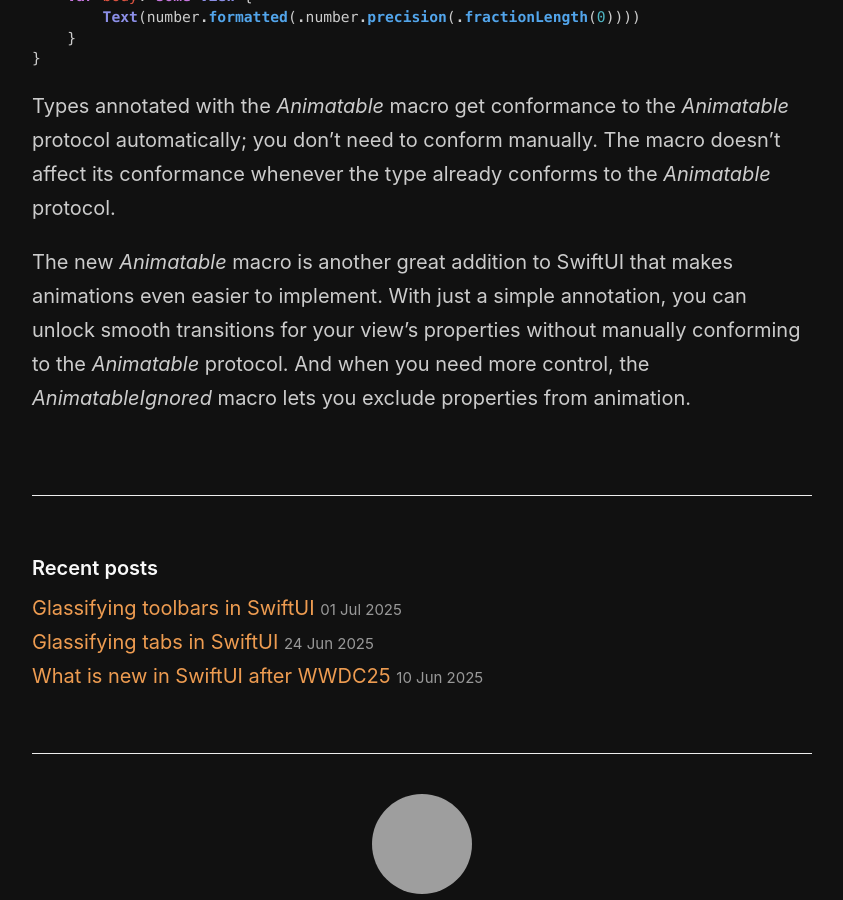
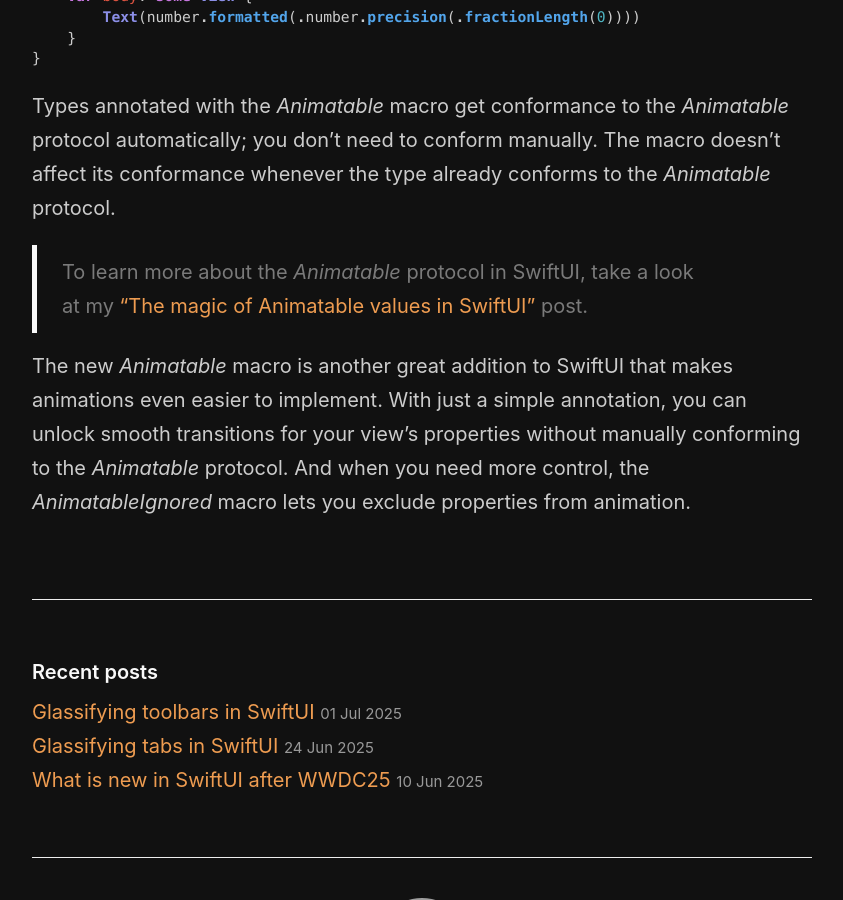
Before and after one commit to mecid/mecid.github.io, a Jekyll site: the page built from _posts/2025-07-08-introducing-animatable-macro-in-swiftui.md, in a window 1280 px wide and 900 px high, scrolled down 2502 px, cut to the strip 0-900 px from the top of the window. Shown: the whole strip, without its empty margins (218-1061 px from the left). Built offline with Jekyll 4.4.1, drawn with Linux system fonts in a browser that asks for light colours; grey boxes are pictures that could not be loaded.

Commit message:
reference post added to the animatable macro post

```diff
--- a/_posts/2025-07-08-introducing-animatable-macro-in-swiftui.md
+++ b/_posts/2025-07-08-introducing-animatable-macro-in-swiftui.md
@@ -82,4 +82,6 @@ struct IntegerView: View {
 
 Types annotated with the *Animatable* macro get conformance to the *Animatable* protocol automatically; you don’t need to conform manually. The macro doesn’t affect its conformance whenever the type already conforms to the *Animatable* protocol.
 
+> To learn more about the *Animatable* protocol in SwiftUI, take a look at my ["The magic of Animatable values in SwiftUI"](/2020/06/17/the-magic-of-animatable-values-in-swiftui/) post.
+
 The new *Animatable* macro is another great addition to SwiftUI that makes animations even easier to implement. With just a simple annotation, you can unlock smooth transitions for your view’s properties without manually conforming to the *Animatable* protocol. And when you need more control, the *AnimatableIgnored* macro lets you exclude properties from animation.
```
